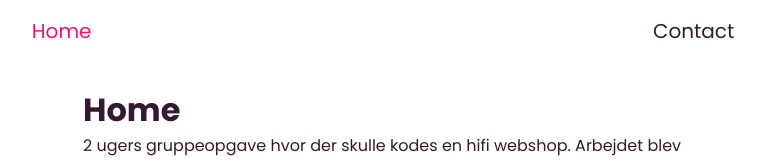
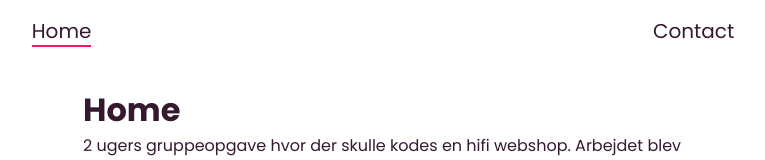
Before and after one commit to RoWaBo/My-React-Template, a React (Create React App) app: page / in a window 1280 px wide. Shown: the top 160 px of the page, without its empty margins (257-1022 px from the left). Built offline with nearby package versions, Linux system fonts and the light colour scheme.

Commit message:
Created borderBottom on active links

```diff
--- a/src/components/NavLink.js
+++ b/src/components/NavLink.js
@@ -8,7 +8,7 @@ const NavLink = props => {
     return (
         <Link {...props} getProps={({ isCurrent }) => {
             return {
-                style: { color: isCurrent ? theme.colors.highlight : theme.colors.font.primary }
+                style: { borderBottom: isCurrent && `solid 2px ${theme.colors.primary}`}
             }
         }}/>
     );
```
